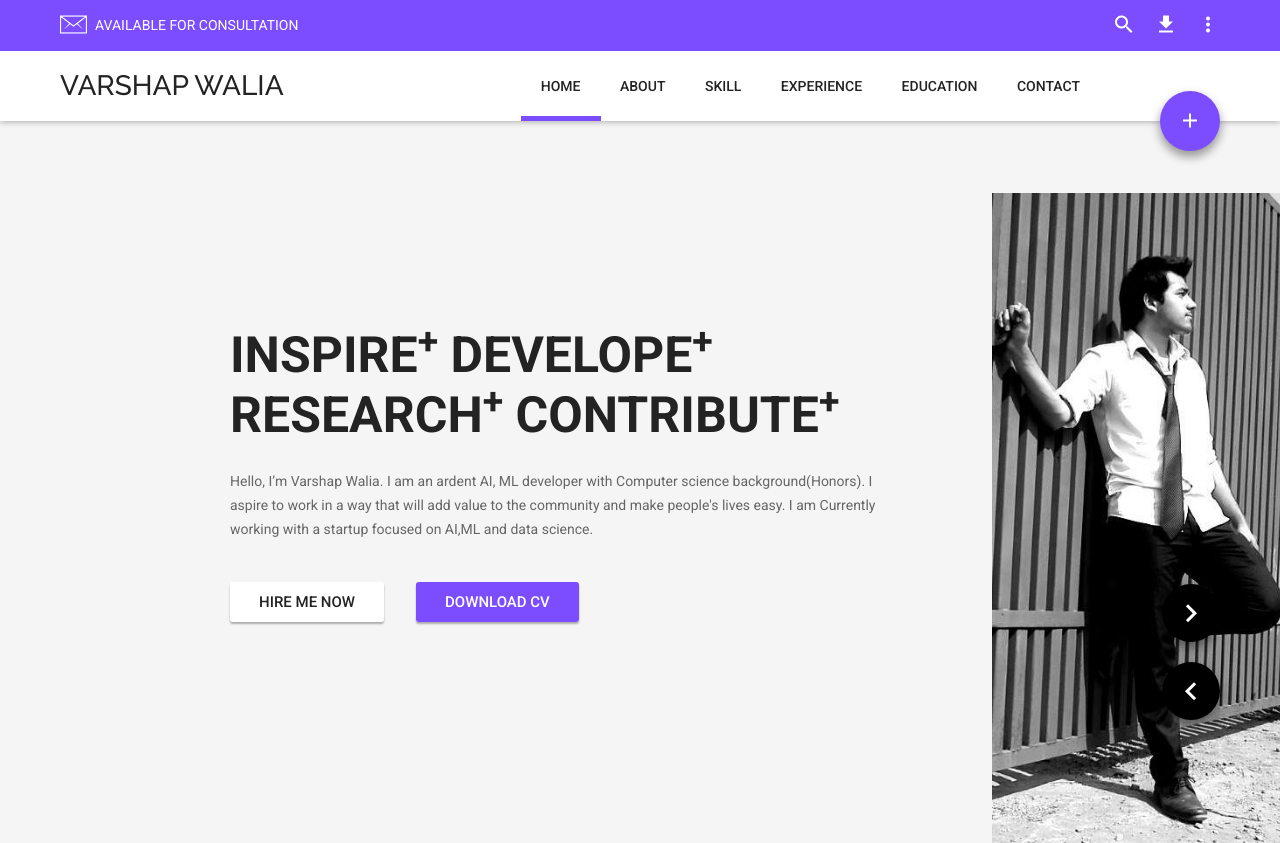
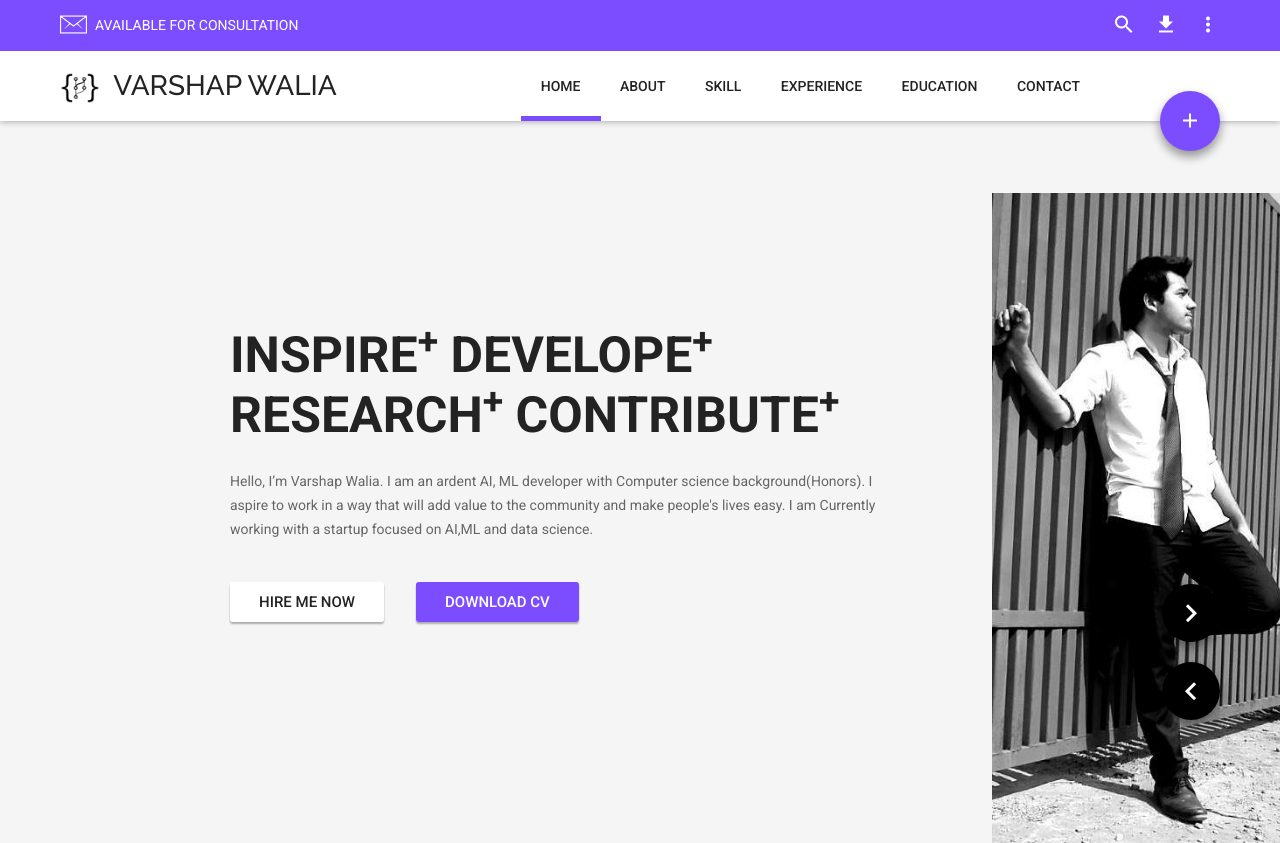
Before and after one commit to varshapwalia/varshapwalia.github.io, a plain HTML site: page index.html in a window 1280 px wide. Shown: the top 843 px of the page. Drawn offline with Linux system fonts and the light colour scheme; a script that the page names is missing; files whose address does not match are found by name.

Commit message:
Update index.html

```diff
--- a/index.html
+++ b/index.html
@@ -167,7 +167,8 @@
 				</div> <!-- end .popup -->
 			</div> <!-- end .top -->
 			<div class="bottom clearfix">
-				<div class="title">Varshap Walia<a href="index.html"></a></div>
+				<div class="title"><img src="images/favicon.png" height="40px" width="40px"> </div>
+				<div class="title">&nbsp Varshap Walia<a href="index.html"></a></div>
 				<div class="header-action-button-wrapper">
 					<a href="" class="header-action-button action-button"><i class="md md-add"></i></a>
 				</div> <!-- end .header-action-button-wrapper -->
```
